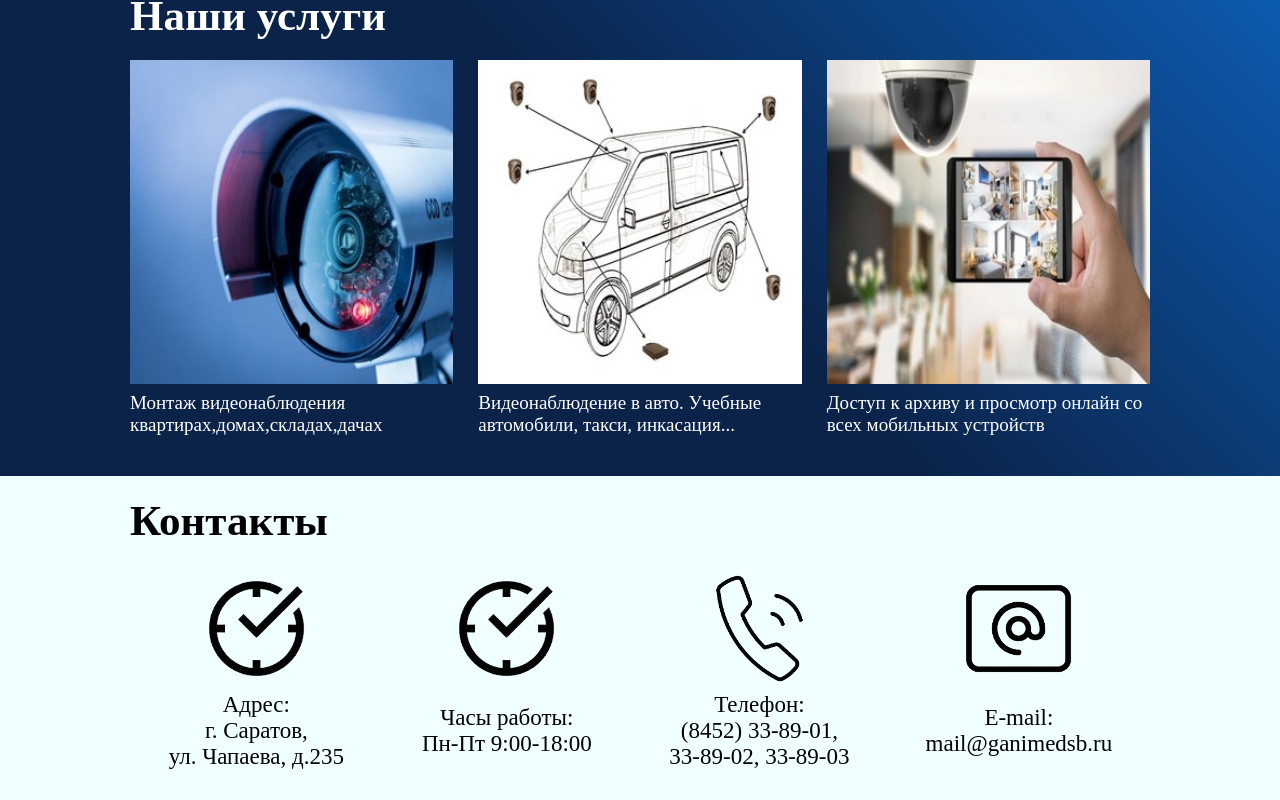
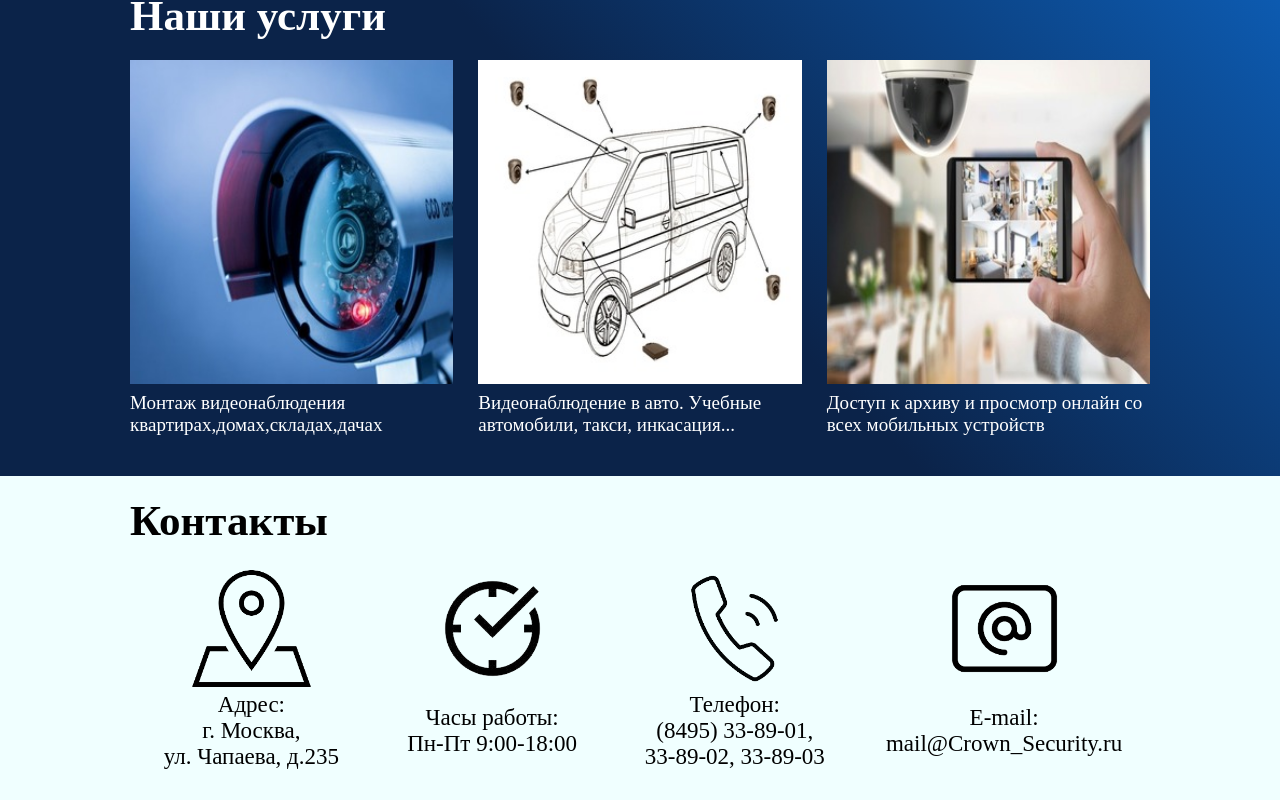
Before and after one commit to ivan64rus/business-card, a plain HTML site: page index.html in a window 1280 px wide. Shown: the part 1173-1973 px from the top of the page. Drawn offline with Linux system fonts and the light colour scheme.

Commit message:
git commit

```diff
--- a/index.html
+++ b/index.html
@@ -90,8 +90,8 @@
             <h3 id="contact" class="footer__title">Контакты</h3>
             <div class="contact">
                 <div class="contact-item">
-                    <img class="contact-item__img" src="img/working_hours.png" width="127px" height="127px" alt="">
-                    <p class="contact-item__text">Адрес: <br> г. Саратов, <br> ул. Чапаева, д.235</p>
+                    <img class="contact-item__img" src="img/address.png" width="127px" height="127px" alt="">
+                    <p class="contact-item__text">Адрес: <br> г. Москва, <br> ул. Чапаева, д.235</p>
                 </div>
                 <div class="contact-item">
                     <img class="contact-item__img" src="img/working_hours.png" width="127px" height="127px" alt="">
@@ -99,11 +99,11 @@
                 </div>
                 <div class="contact-item">
                     <img class="contact-item__img" src="img/phone.png" width="127px" height="127px" alt="">
-                    <p class="contact-item__text">Телефон:<br>(8452) 33-89-01, <br> 33-89-02, 33-89-03</p>
+                    <p class="contact-item__text">Телефон:<br>(8495) 33-89-01, <br> 33-89-02, 33-89-03</p>
                 </div>
                 <div class="contact-item">
                     <img class="contact-item__img" src="img/email.png" width="127px" height="127px" alt="">
-                    <p class="contact-item__text">E-mail: <br> mail@ganimedsb.ru</p>
+                    <p class="contact-item__text">E-mail: <br> mail@Crown_Security.ru</p>
                 </div>
             </div>
         </div>
```
Also changed, not shown: img/address.png (added).
